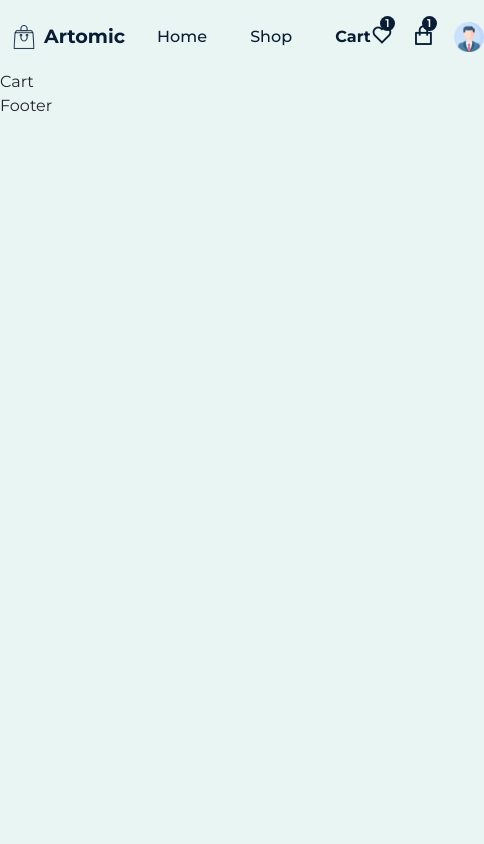
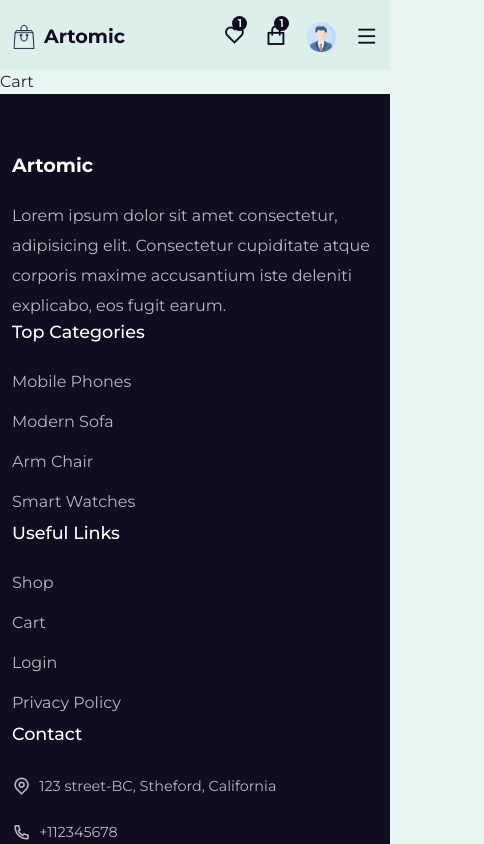
Before and after one commit to ELISENWOLF/artomic-frontend, a React (Create React App) app: page /cart in a window 390 px wide. Shown: the top 844 px of the page, 484 px wide, since content can reach past the window. Built offline with nearby package versions, Linux system fonts and the light colour scheme.

Commit message:
header-responsive

```diff
--- a/src/App.css
+++ b/src/App.css
@@ -3,11 +3,13 @@
 
 /*  css variables */
 :root {
-  --card-bg-01: #fdefe6;
+  --bg-01: rgba(202, 231, 223, 0.4);
+  --bg-02:rgb(221, 236, 232);
+  --card-bg-01: #efeae7;
   --card-bg-02: #d6e5fb;
   --card-bg-03: #ceebe9;
   --card-bg-04: #e2f2b2;
-  --primary-color: #0a1d37;
+  --primary-color: #0e0e20;
   --hero-bg: #fee638;
   --heading-fontSize: 2rem;
   --small-text-color: #999;
@@ -23,7 +25,7 @@
 
 body {
   font-family: "Montserrat", sans-serif;
-  background: rgba(202, 231, 223, 0.4)
+  background: var(--bg-01)
 }
 
 h1,
--- a/src/App.js
+++ b/src/App.js
@@ -7,4 +7,4 @@
 }
 
 export default App;
-//1.05.38
+//1.45.55
--- a/src/components/Footer/Footer.jsx
+++ b/src/components/Footer/Footer.jsx
@@ -1,10 +1,105 @@
 import React from 'react'
+import './footer.css'
+
+
+import { Container, Row, Col, ListGroup, ListGroupItem } from 'reactstrap'
+import { Link } from 'react-router-dom'
 
 const Footer = () => {
+
+  const year = new Date().getFullYear
   return (
-    <div>
-      Footer
-    </div>
+    <footer className="footer">
+      <Container>
+        <Row>
+          <Col lg='4'>
+            <div className="logo">
+              <div>
+                <h1 className="text-white">Artomic</h1>
+              </div>
+            </div>
+            <p className="footer_text mt-4">
+                Lorem ipsum dolor sit amet consectetur,
+                adipisicing elit. Consectetur cupiditate
+                atque corporis maxime accusantium iste deleniti
+                explicabo, eos fugit earum.
+              </p>
+          </Col>
+
+          <Col lg='3'>
+            <div className="footer_quick-links">
+              <h4 className="quick_links-title">Top Categories</h4>
+              <ListGroup>
+                <ListGroupItem className="ps-0 border-0">
+                  <Link to='#'>Mobile Phones</Link>
+                </ListGroupItem>
+
+                <ListGroupItem className="ps-0 border-0">
+                  <Link to='#'>Modern Sofa</Link>
+                </ListGroupItem>
+
+                <ListGroupItem className="ps-0 border-0">
+                  <Link to='#'>Arm Chair</Link>
+                </ListGroupItem>
+
+                <ListGroupItem className="ps-0 border-0">
+                  <Link to='#'>Smart Watches</Link>
+                </ListGroupItem>
+              </ListGroup>
+            </div>
+          </Col>
+
+          <Col lg='2'>
+            <div className="footer_quick-links">
+              <h4 className="quick_links-title">Useful Links</h4>
+              <ListGroup>
+                <ListGroupItem className="ps-0 border-0">
+                  <Link to='/shop'>Shop</Link>
+                </ListGroupItem>
+
+                <ListGroupItem className="ps-0 border-0">
+                  <Link to='/cart'>Cart</Link>
+                </ListGroupItem>
+
+                <ListGroupItem className="ps-0 border-0">
+                  <Link to='/login'>Login</Link>
+                </ListGroupItem>
+
+                <ListGroupItem className="ps-0 border-0">
+                  <Link to='#'>Privacy Policy</Link>
+                </ListGroupItem>
+              </ListGroup>
+            </div>
+          </Col>
+
+          <Col lg='3'>
+            <div className="footer_quick-links">
+              <h4 className="quick_links-title">Contact</h4>
+              <ListGroup className="footer_contact">
+                <ListGroupItem className="ps-0 border-0 d-flex align-items-center gap-2">
+                  <span><i class="ri-map-pin-line"></i></span>
+                  <p>123 street-BC, Stheford, California</p>
+                </ListGroupItem>
+
+                <ListGroupItem className="ps-0 border-0 d-flex align-items-center gap-2">
+                  <span><i class="ri-phone-line"></i></span>
+                  <p>+112345678</p>
+                </ListGroupItem>
+
+                <ListGroupItem className="ps-0 border-0 d-flex align-items-center gap-2">
+                  <span><i class="ri-mail-line"></i></span>
+                  <p>test@gmail.com</p>
+                </ListGroupItem>
+              </ListGroup>
+            </div>
+          </Col>
+
+          <Col lg='12'>
+            <p className="footer_copyright">Copyright {year} developed by Aravind Prakash. All rights reserved.</p>
+          </Col>
+        </Row>
+      </Container>
+    </footer>
   )
 }
 
--- /dev/null
+++ b/src/components/Footer/footer.css
@@ -0,0 +1,44 @@
+.footer {
+    padding-top: 60px;
+    padding-bottom: 30px;
+    background: var(--primary-color);
+}
+
+.footer_text {
+    line-height: 30px;
+    color: rgba(255, 255, 255, 0.7);
+}
+
+.footer_quick-links ul li {
+    background: transparent !important;
+}
+
+.footer_quick-links ul li a {
+    color: rgba(255, 255, 255, 0.7);
+}
+
+.quick_links-title {
+    margin-bottom: 20px;
+    color: #fff;
+    font-size: 1.1rem;
+}
+
+.footer_contact li span,
+.footer_contact li p {
+ color: rgba(255, 255, 255, 0.7);
+}
+
+.footer_contact li span {
+    font-size: 1.2rem;
+}
+
+.footer_contact li p {
+    font-size: 0.9rem;
+}
+
+.footer_copyright {
+    color: rgba(255, 255, 255, 0.7);
+    font-size: 0.9rem;
+    margin-top: 50px;
+    text-align: center;
+}
--- a/src/components/Header/Header.jsx
+++ b/src/components/Header/Header.jsx
@@ -1,4 +1,4 @@
-import React from 'react'
+import React, { useRef, useEffect } from 'react'
 
 import { NavLink } from 'react-router-dom'
 import './header.css'
@@ -23,11 +23,30 @@
     path: 'cart',
     display: 'Cart'
   }
-]
+];
 
 const Header = () => {
+
+  const headerRef = useRef(null);
+
+  const stickyHeaderFunc = () => {
+    window.addEventListener('scroll', () => {
+      if(document.body.scrollTop > 80 || document.documentElement.scrollTop > 80){
+        headerRef.current.classList.add('sticky_header')
+      } else{
+        headerRef.current.classList.remove('sticky_header')
+      }
+    })
+  }
+
+  useEffect(() => {
+    stickyHeaderFunc()
+
+    return () => window.removeEventListener('scroll', stickyHeaderFunc)
+  })
+
   return (
-    <header className="header">
+    <header className="header" ref={headerRef}>
       <Container>
         <Row>
           <div className="nav_wrapper">
@@ -70,13 +89,14 @@
               <span>
                 <motion.img whileTap={{ scale:1.2 }} src={userIcon} alt="" />
               </span>
-            </div>
-
-            <div className="mobile_menu">
+              <div className="mobile_menu">
               <span>
                 <i class="ri-menu-line"></i>
               </span>
             </div>
+            </div>
+
+
 
           </div>
         </Row>
--- a/src/components/Header/header.css
+++ b/src/components/Header/header.css
@@ -3,6 +3,7 @@
     width: 100%;
     height: 70px;
     line-height: 70px;
+    background: var(--bg-01);
 }
 
 .nav_wrapper {
@@ -91,3 +92,49 @@
 .nav_active {
     font-weight: 700 !important;
 }
+
+.sticky_header {
+    width: 100%;
+    height: 70px;
+    line-height: 70px;
+    position: sticky;
+    top: 0;
+    left: 0;
+    z-index: 999;
+    box-shadow: 3px 3px 8px -3px #a7a6a6;
+    background: var(--bg-02);
+}
+
+@media only screen and (max-width: 768px) {
+    .navigation {
+        position: fixed;
+        top: 0;
+        left: 0;
+        width: 100%;
+        height: 100%;
+        background: rgba(0, 0, 0, 0.508);
+        z-index: 9999;
+        display: none;
+    }
+
+    .menu {
+        position: absolute;
+        top: 0;
+        right: 0;
+        width: 250px;
+        height: 100%;
+        background: #fff;
+        z-index:9999;
+        flex-direction: column;
+        align-items: center;
+        justify-content: center;
+    }
+
+    .active_menu {
+        display: block;
+    }
+
+    .mobile_menu {
+        display: block;
+    }
+}
--- a/src/styles/home.css
+++ b/src/styles/home.css
@@ -39,7 +39,7 @@
 }
 
 .timer_count {
-    background: #0e0e20;
+    background: var(--primary-color);
     height: 300px;
 }
 
--- a/src/styles/product-card.css
+++ b/src/styles/product-card.css
@@ -1,5 +1,7 @@
 .product_item {
     cursor: pointer;
+    background: rgba(216, 216, 216, 0.3);
+    border-radius: 0px 0px 10px 10px;
 }
 
 .product_info h3 a{
```
